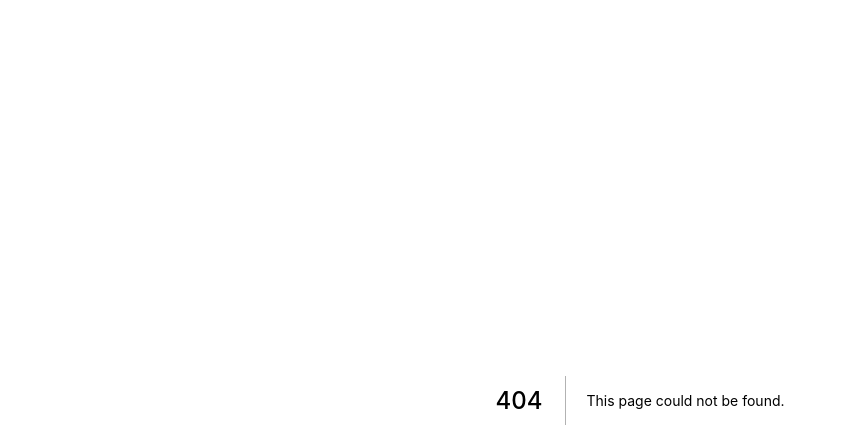
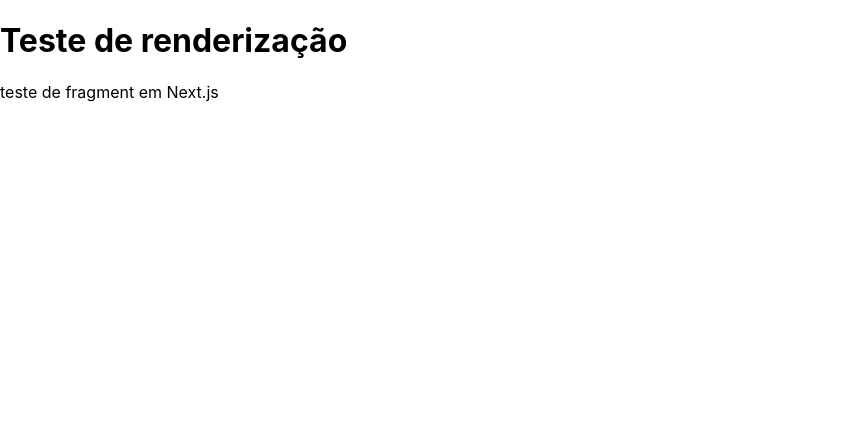
Before and after one commit to jadelcruz1/Treino-Next.js, a Next.js app: page /products in a window 1280 px wide. Before the commit this address had no page. Shown: the top 448 px of the page, without its empty margins (0-847 px from the left). Built offline with nearby package versions, Linux system fonts and the light colour scheme.

Commit message:
Criando roteamento e paginas no Next.js

```diff
--- /dev/null
+++ b/pages/products.js
@@ -0,0 +1,14 @@
+export default function Products(){
+    return (
+        <>
+            <h1> Teste de renderização</h1>
+
+            <p> teste de fragment em Next.js</p>
+
+        </>
+    )
+}
+
+// mesma regra do React.js quando tiver mais de uma linha no render, criar uma div ou fragment.
+//nome da função sempre a primeira letra maíuscula, porém o arquivo em minusculo.
+//para acessar a pagina na web usar o nome do arquivo(letra minuscula), não da function (letra maíuscula)
```
Also changed, not shown: pages/about.js (added, +11 -0 lines).
